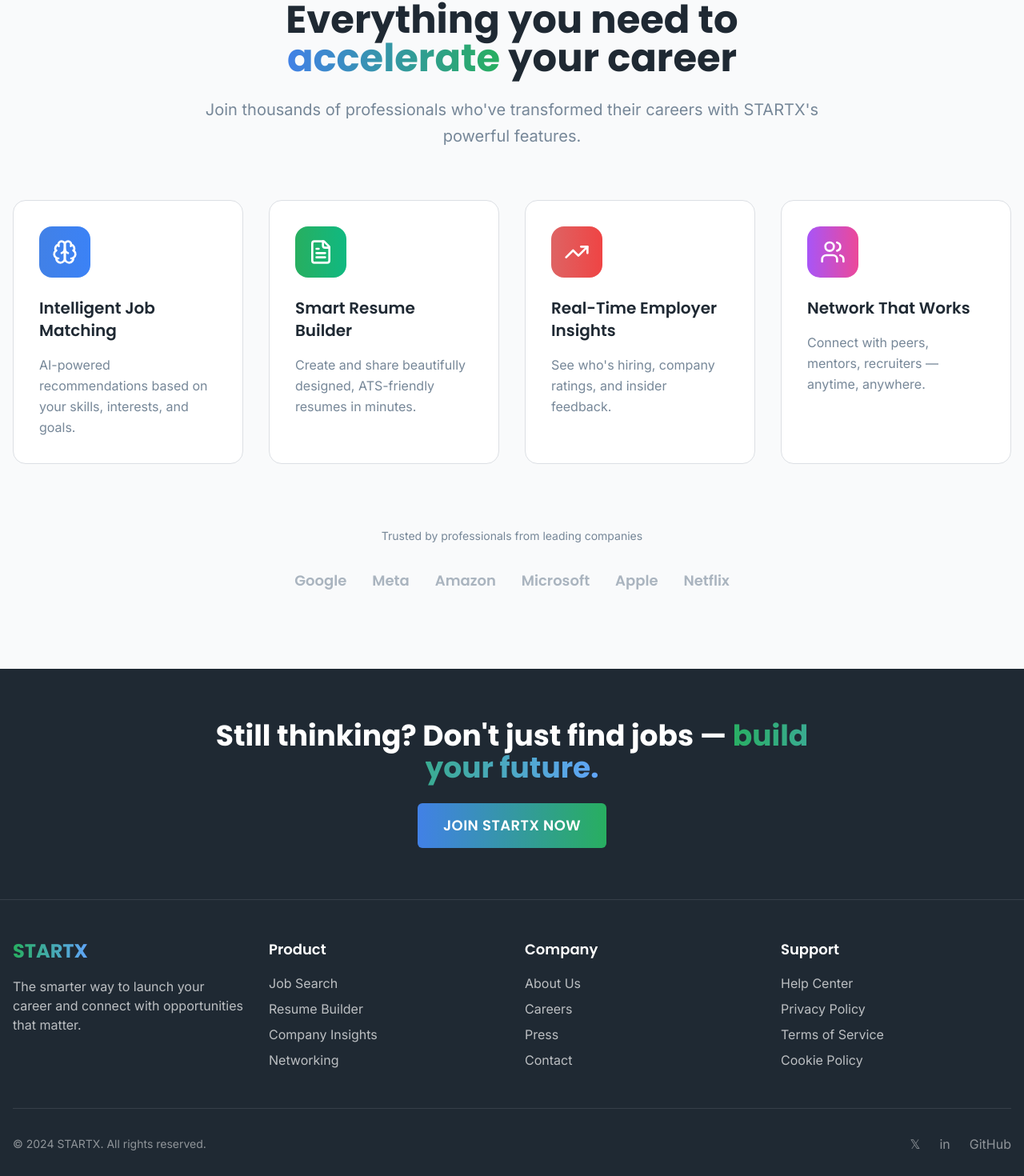
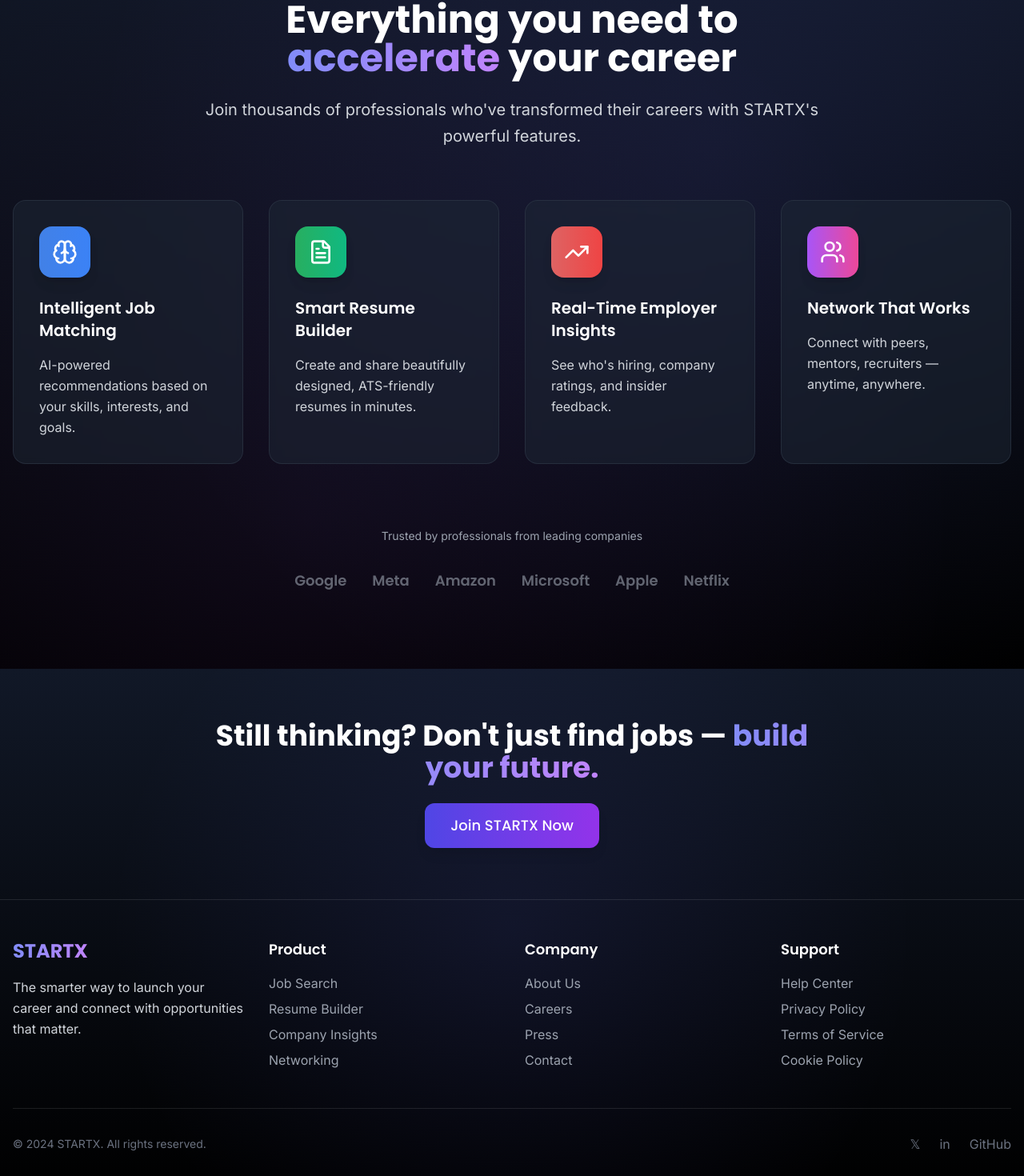
Before and after one commit to ASHBORN-11/startx-career-launchpad, a React (Vite) app: page / in a window 1280 px wide. Shown: the part 895-2365 px from the top of the page at 80% size. Built offline with nearby package versions, Linux system fonts and the light colour scheme.

Commit message:
Refine hero section and style other pages
Remove emojis from hero section buttons and apply the established color palette and stylish design to the remaining two pages.

```diff
--- a/src/components/FeaturesSection.tsx
+++ b/src/components/FeaturesSection.tsx
@@ -29,15 +29,19 @@ const features = [
 
 const FeaturesSection = () => {
   return (
-    <section className="py-24 bg-background">
-      <div className="container mx-auto px-4">
+    <section className="py-24 bg-gradient-to-b from-gray-900 to-black text-white relative overflow-hidden">
+      {/* Background elements */}
+      <div className="absolute inset-0 bg-[radial-gradient(circle_at_70%_30%,rgba(99,102,241,0.1),transparent_70%)] pointer-events-none" />
+      <div className="absolute inset-0 bg-[radial-gradient(circle_at_30%_80%,rgba(168,85,247,0.08),transparent_70%)] pointer-events-none" />
+
+      <div className="container mx-auto px-4 relative z-10">
         {/* Section Header */}
         <div className="text-center max-w-3xl mx-auto mb-16">
-          <h2 className="font-poppins font-bold text-4xl lg:text-5xl text-foreground mb-6">
+          <h2 className="font-poppins font-bold text-4xl lg:text-5xl text-white mb-6 animate-fade-up">
             Everything you need to
-            <span className="bg-gradient-to-r from-startx-royal to-startx-green bg-clip-text text-transparent"> accelerate</span> your career
+            <span className="bg-gradient-to-r from-indigo-400 to-purple-400 bg-clip-text text-transparent"> accelerate</span> your career
           </h2>
-          <p className="text-xl text-muted-foreground font-inter leading-relaxed">
+          <p className="text-xl text-gray-300 font-inter leading-relaxed animate-fade-up delay-200">
             Join thousands of professionals who've transformed their careers with STARTX's powerful features.
           </p>
         </div>
@@ -49,28 +53,28 @@ const FeaturesSection = () => {
             return (
               <div
                 key={index}
-                className="group relative bg-card rounded-2xl p-8 border border-border hover:shadow-xl transition-all duration-300 hover:-translate-y-2"
+                className="group relative bg-gray-800/50 backdrop-blur-sm rounded-2xl p-8 border border-gray-700/50 hover:shadow-2xl hover:shadow-indigo-500/20 transition-all duration-500 hover:-translate-y-2 hover:border-indigo-500/30"
               >
                 {/* Background gradient on hover */}
-                <div className="absolute inset-0 bg-gradient-to-br from-background to-muted/30 rounded-2xl opacity-0 group-hover:opacity-100 transition-opacity duration-300" />
+                <div className="absolute inset-0 bg-gradient-to-br from-indigo-600/10 to-purple-600/10 rounded-2xl opacity-0 group-hover:opacity-100 transition-opacity duration-500" />
 
                 <div className="relative">
                   {/* Icon with gradient background */}
-                  <div className={`inline-flex items-center justify-center w-16 h-16 rounded-2xl bg-gradient-to-r ${feature.gradient} mb-6`}>
+                  <div className={`inline-flex items-center justify-center w-16 h-16 rounded-2xl bg-gradient-to-r ${feature.gradient} mb-6 group-hover:scale-110 transition-transform duration-300 shadow-lg`}>
                     <Icon className="w-8 h-8 text-white" />
                   </div>
 
                   {/* Content */}
-                  <h3 className="font-poppins font-semibold text-xl text-foreground mb-4">
+                  <h3 className="font-poppins font-semibold text-xl text-white mb-4 group-hover:text-indigo-300 transition-colors duration-300">
                     {feature.title}
                   </h3>
-                  <p className="text-muted-foreground font-inter leading-relaxed">
+                  <p className="text-gray-300 font-inter leading-relaxed">
                     {feature.description}
                   </p>
                 </div>
 
-                {/* Decorative element */}
-                <div className="absolute top-4 right-4 w-2 h-2 bg-gradient-to-r from-startx-royal to-startx-green rounded-full opacity-0 group-hover:opacity-100 transition-opacity duration-300" />
+                {/* Glowing edge effect */}
+                <div className="absolute inset-0 rounded-2xl bg-gradient-to-r from-indigo-500/20 to-purple-500/20 opacity-0 group-hover:opacity-100 transition-opacity duration-500 blur-xl -z-10" />
               </div>
             );
           })}
@@ -78,12 +82,16 @@ const FeaturesSection = () => {
 
         {/* Trust indicators */}
         <div className="mt-20 text-center">
-          <p className="text-sm text-muted-foreground font-inter mb-8">
+          <p className="text-sm text-gray-400 font-inter mb-8 animate-fade-up">
             Trusted by professionals from leading companies
           </p>
           <div className="flex flex-wrap justify-center items-center gap-8 opacity-60">
-            {['Google', 'Meta', 'Amazon', 'Microsoft', 'Apple', 'Netflix'].map((company) => (
-              <div key={company} className="font-poppins font-semibold text-lg text-muted-foreground">
+            {['Google', 'Meta', 'Amazon', 'Microsoft', 'Apple', 'Netflix'].map((company, index) => (
+              <div
+                key={company}
+                className="font-poppins font-semibold text-lg text-gray-400 hover:text-white transition-colors duration-300 cursor-pointer animate-fade-up"
+                style={{ animationDelay: `${index * 0.1}s` }}
+              >
                 {company}
               </div>
             ))}
--- a/src/components/Footer.tsx
+++ b/src/components/Footer.tsx
@@ -2,16 +2,19 @@ import { Button } from "@/components/ui/button";
 
 const Footer = () => {
   return (
-    <footer className="bg-startx-charcoal text-white">
+    <footer className="bg-gradient-to-b from-gray-900 to-black text-white relative overflow-hidden">
+      {/* Background elements */}
+      <div className="absolute inset-0 bg-[radial-gradient(circle_at_50%_50%,rgba(99,102,241,0.1),transparent_70%)] pointer-events-none" />
+
       {/* CTA Section */}
-      <div className="border-b border-white/10">
+      <div className="border-b border-white/10 relative z-10">
         <div className="container mx-auto px-4 py-16">
           <div className="text-center max-w-3xl mx-auto">
-            <h2 className="font-poppins font-bold text-3xl lg:text-4xl mb-6">
+            <h2 className="font-poppins font-bold text-3xl lg:text-4xl mb-6 animate-fade-up">
               Still thinking? Don't just find jobs —
-              <span className="bg-gradient-to-r from-startx-green to-blue-400 bg-clip-text text-transparent"> build your future.</span>
+              <span className="bg-gradient-to-r from-indigo-400 to-purple-400 bg-clip-text text-transparent"> build your future.</span>
             </h2>
-            <Button variant="hero" size="lg" className="h-14 px-8 text-lg font-poppins">
+            <Button className="bg-gradient-to-r from-indigo-600 to-purple-600 hover:from-indigo-700 hover:to-purple-700 text-white h-14 px-8 text-lg font-poppins rounded-xl transition-all duration-300 hover:scale-105 shadow-lg hover:shadow-2xl animate-fade-up delay-200">
               Join STARTX Now
             </Button>
           </div>
@@ -19,69 +22,69 @@ const Footer = () => {
       </div>
 
       {/* Main Footer */}
-      <div className="container mx-auto px-4 py-12">
+      <div className="container mx-auto px-4 py-12 relative z-10">
         <div className="grid md:grid-cols-4 gap-8">
           {/* Brand */}
           <div className="space-y-4">
             <div className="font-poppins font-bold text-2xl">
-              <span className="bg-gradient-to-r from-startx-green to-blue-400 bg-clip-text text-transparent">
+              <span className="bg-gradient-to-r from-indigo-400 to-purple-400 bg-clip-text text-transparent">
                 STARTX
               </span>
             </div>
-            <p className="text-white/70 font-inter">
+            <p className="text-gray-300 font-inter leading-relaxed">
               The smarter way to launch your career and connect with opportunities that matter.
             </p>
           </div>
 
           {/* Product */}
           <div>
-            <h3 className="font-poppins font-semibold text-lg mb-4">Product</h3>
+            <h3 className="font-poppins font-semibold text-lg mb-4 text-white">Product</h3>
             <ul className="space-y-2 font-inter">
-              <li><a href="#" className="text-white/70 hover:text-white transition-colors">Job Search</a></li>
-              <li><a href="#" className="text-white/70 hover:text-white transition-colors">Resume Builder</a></li>
-              <li><a href="#" className="text-white/70 hover:text-white transition-colors">Company Insights</a></li>
-              <li><a href="#" className="text-white/70 hover:text-white transition-colors">Networking</a></li>
+              <li><a href="#" className="text-gray-400 hover:text-indigo-400 transition-colors duration-300">Job Search</a></li>
+              <li><a href="#" className="text-gray-400 hover:text-indigo-400 transition-colors duration-300">Resume Builder</a></li>
+              <li><a href="#" className="text-gray-400 hover:text-indigo-400 transition-colors duration-300">Company Insights</a></li>
+              <li><a href="#" className="text-gray-400 hover:text-indigo-400 transition-colors duration-300">Networking</a></li>
             </ul>
           </div>
 
           {/* Company */}
           <div>
-            <h3 className="font-poppins font-semibold text-lg mb-4">Company</h3>
+            <h3 className="font-poppins font-semibold text-lg mb-4 text-white">Company</h3>
             <ul className="space-y-2 font-inter">
-              <li><a href="#" className="text-white/70 hover:text-white transition-colors">About Us</a></li>
-              <li><a href="#" className="text-white/70 hover:text-white transition-colors">Careers</a></li>
-              <li><a href="#" className="text-white/70 hover:text-white transition-colors">Press</a></li>
-              <li><a href="#" className="text-white/70 hover:text-white transition-colors">Contact</a></li>
+              <li><a href="#" className="text-gray-400 hover:text-indigo-400 transition-colors duration-300">About Us</a></li>
+              <li><a href="#" className="text-gray-400 hover:text-indigo-400 transition-colors duration-300">Careers</a></li>
+              <li><a href="#" className="text-gray-400 hover:text-indigo-400 transition-colors duration-300">Press</a></li>
+              <li><a href="#" className="text-gray-400 hover:text-indigo-400 transition-colors duration-300">Contact</a></li>
             </ul>
           </div>
 
           {/* Support */}
           <div>
-            <h3 className="font-poppins font-semibold text-lg mb-4">Support</h3>
+            <h3 className="font-poppins font-semibold text-lg mb-4 text-white">Support</h3>
             <ul className="space-y-2 font-inter">
-              <li><a href="#" className="text-white/70 hover:text-white transition-colors">Help Center</a></li>
-              <li><a href="#" className="text-white/70 hover:text-white transition-colors">Privacy Policy</a></li>
-              <li><a href="#" className="text-white/70 hover:text-white transition-colors">Terms of Service</a></li>
-              <li><a href="#" className="text-white/70 hover:text-white transition-colors">Cookie Policy</a></li>
+              <li><a href="#" className="text-gray-400 hover:text-indigo-400 transition-colors duration-300">Help Center</a></li>
+              <li><a href="#" className="text-gray-400 hover:text-indigo-400 transition-colors duration-300">Privacy Policy</a></li>
+              <li><a href="#" className="text-gray-400 hover:text-indigo-400 transition-colors duration-300">Terms of Service</a></li>
+              <li><a href="#" className="text-gray-400 hover:text-indigo-400 transition-colors duration-300">Cookie Policy</a></li>
             </ul>
           </div>
         </div>
 
         {/* Bottom Bar */}
         <div className="border-t border-white/10 mt-12 pt-8 flex flex-col md:flex-row justify-between items-center">
-          <p className="text-white/50 font-inter text-sm">
+          <p className="text-gray-500 font-inter text-sm">
             © 2024 STARTX. All rights reserved.
           </p>
           <div className="flex items-center space-x-6 mt-4 md:mt-0">
-            <a href="#" className="text-white/50 hover:text-white transition-colors">
+            <a href="#" className="text-gray-500 hover:text-indigo-400 transition-colors duration-300">
               <span className="sr-only">Twitter</span>
               𝕏
             </a>
-            <a href="#" className="text-white/50 hover:text-white transition-colors">
+            <a href="#" className="text-gray-500 hover:text-indigo-400 transition-colors duration-300">
               <span className="sr-only">LinkedIn</span>
               in
             </a>
-            <a href="#" className="text-white/50 hover:text-white transition-colors">
+            <a href="#" className="text-gray-500 hover:text-indigo-400 transition-colors duration-300">
               <span className="sr-only">GitHub</span>
               GitHub
             </a>
--- a/src/components/HeroSection.tsx
+++ b/src/components/HeroSection.tsx
@@ -123,13 +123,13 @@ const HeroSection = () => {
         {/* Call to Action Buttons */}
         <div className="mt-10 flex flex-col sm:flex-row justify-center gap-4 animate-fade-up delay-300">
           <Button className="bg-indigo-600 hover:bg-indigo-700 text-white py-3 px-6 rounded-xl font-semibold text-lg shadow-md transition hover:scale-105 h-auto">
-            🚀 Join the Mission
+            Join the Mission
           </Button>
           <Button
             variant="outline"
             className="border border-indigo-500 text-indigo-400 hover:bg-indigo-500 hover:text-white py-3 px-6 rounded-xl font-semibold text-lg transition hover:scale-105 h-auto bg-transparent"
           >
-            👀 Explore More
+            Explore More
           </Button>
         </div>
       </div>
```
